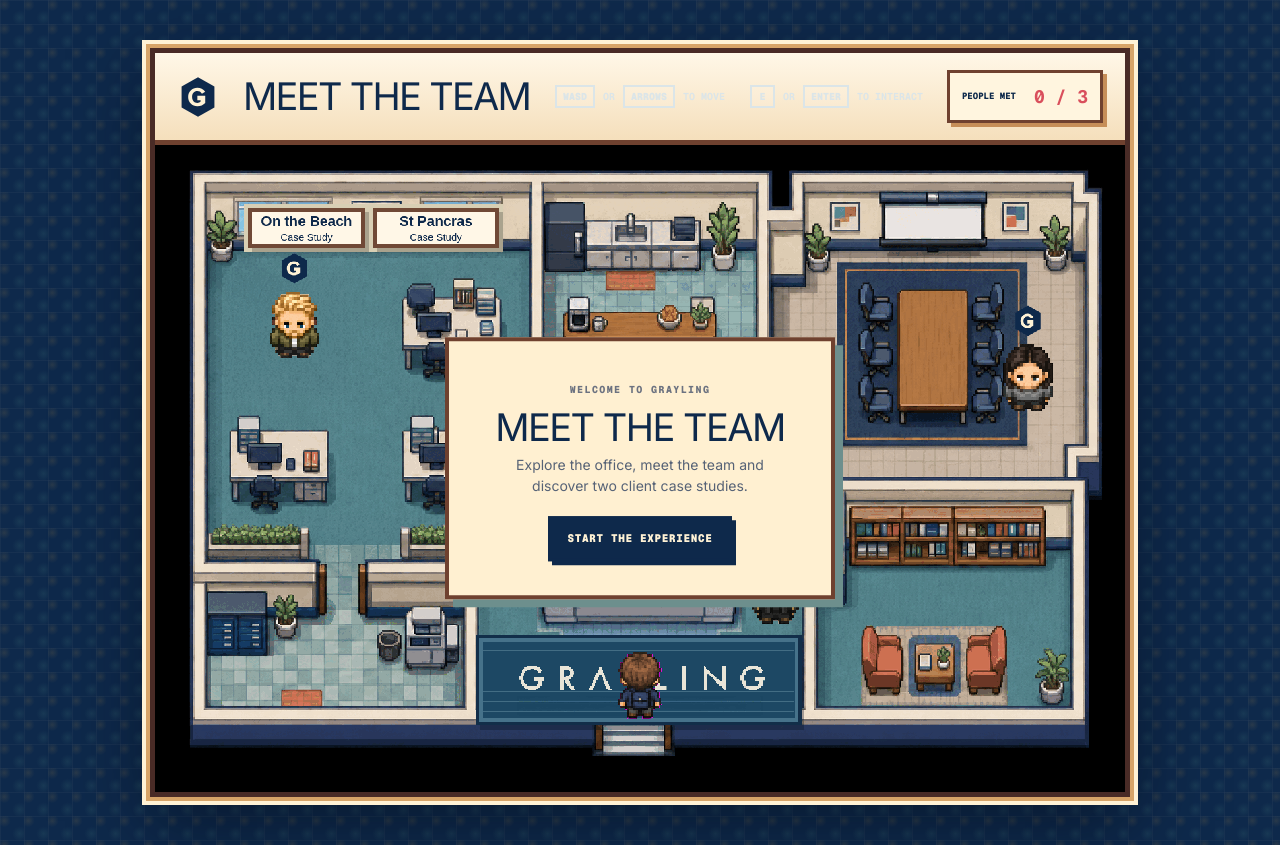
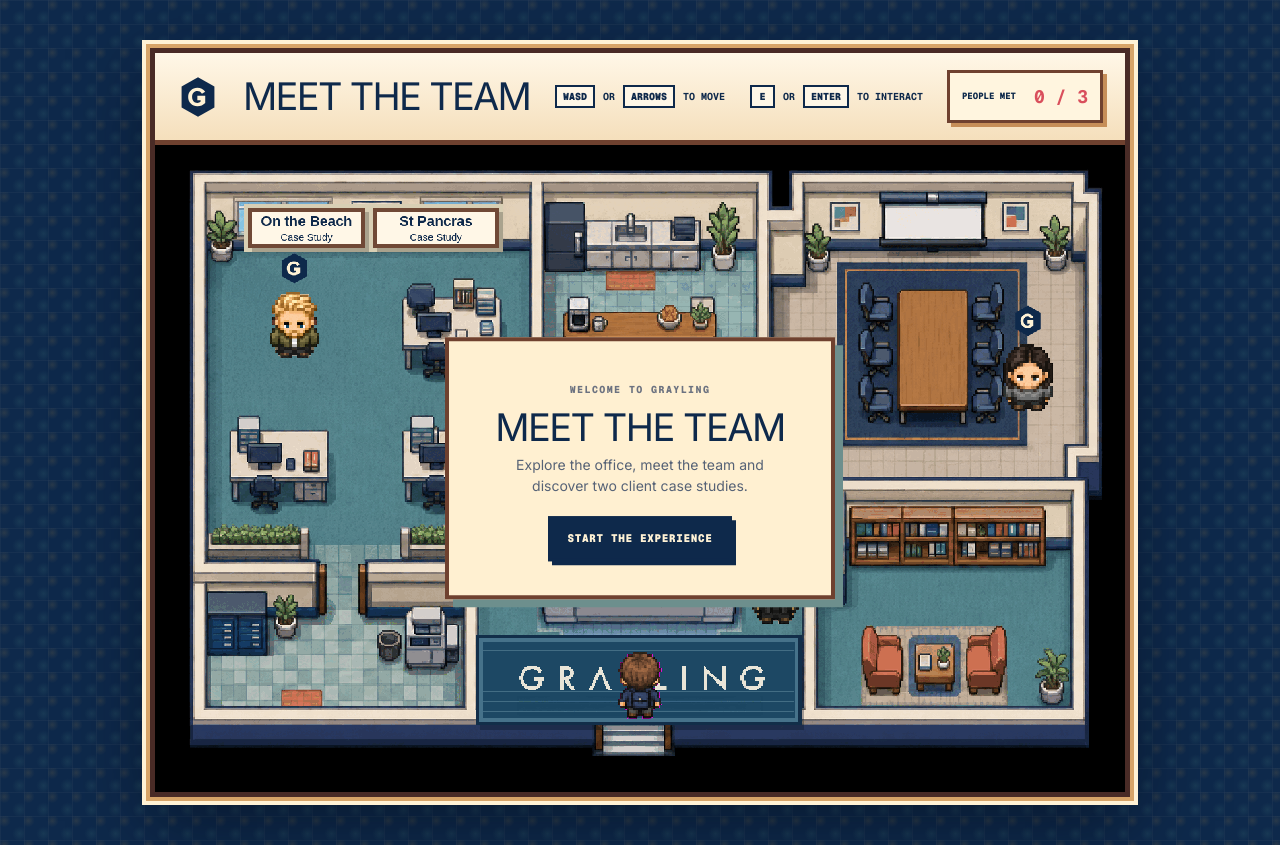
Before and after one commit to hudakjakubdesign/the-office-game, a Next.js app: page / in a window 1280 px wide. Built offline with nearby package versions, Linux system fonts and the light colour scheme.

Commit message:
Match header keyboard controls to Grayling blue

```diff
--- a/app/globals.css
+++ b/app/globals.css
@@ -437,7 +437,7 @@
   align-items: center;
   justify-content: center;
   gap: 25px;
-  color: #dbe5e8;
+  color: var(--ink);
   font-family: var(--font-geist-mono), monospace;
   font-size: 10px;
   font-weight: 700;
@@ -448,6 +448,11 @@
   display: flex;
   align-items: center;
   gap: 8px;
+}
+
+.desktop-controls kbd {
+  background: #fff7e7;
+  border-color: var(--ink);
 }
 
 .touch-controls {
```
